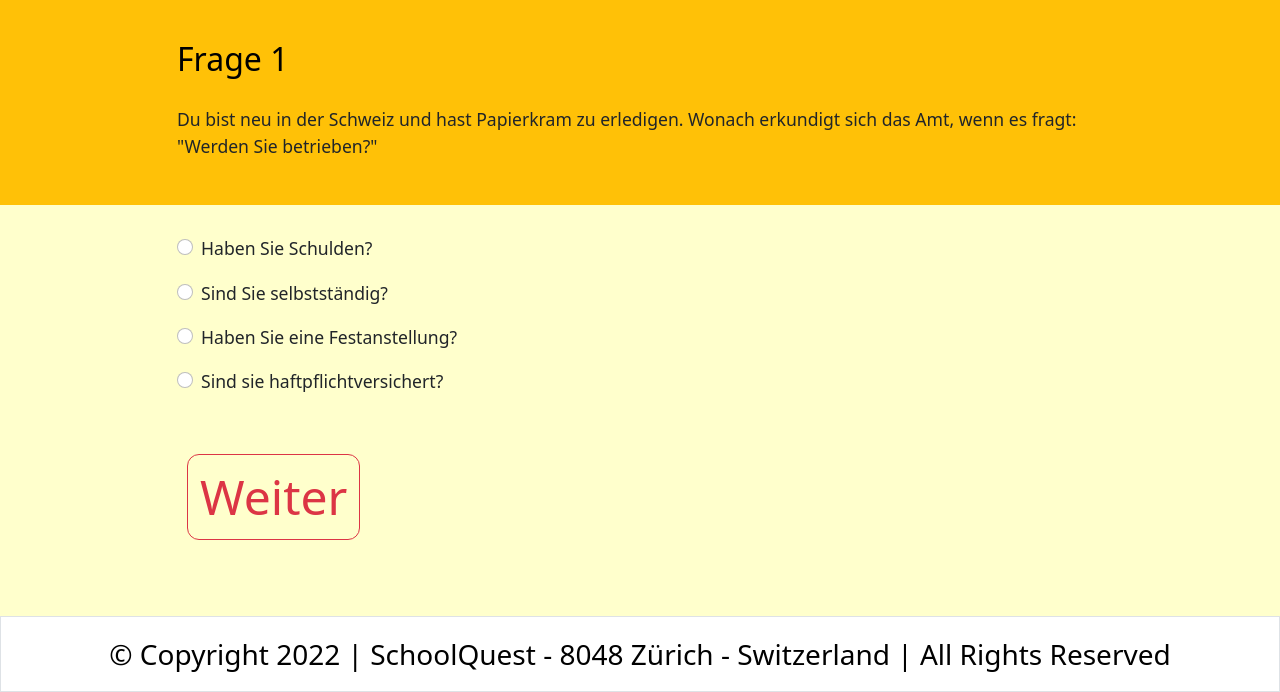
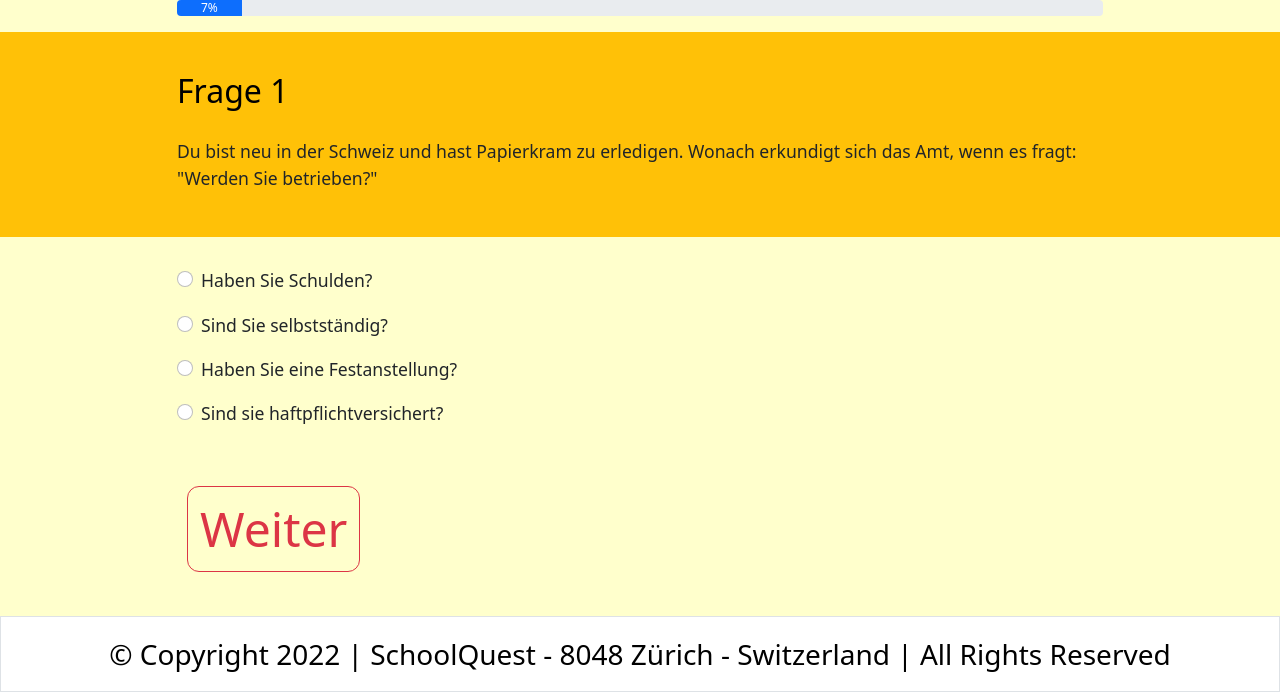
Before and after one commit to ruslan70/-SchulQuest, a PHP site: page /question-01.php in a window 1280 px wide. Shown: the part 108-800 px from the top of the page. Run offline with PHP 8.4, Linux system fonts and the light colour scheme.

Commit message:
progress-bar.php with Ruslan

```diff
--- a/includes/progress-bar.php
+++ /dev/null
@@ -1,6 +0,0 @@
-<div class="container mt-3">
-        <h2>Progress Bar With Label</h2>
-        <div class="progress">
-            <div class="progress-bar" style="width:100%">100%</div>
-        </div>
-    </div>
--- a/question-01.php
+++ b/question-01.php
@@ -2,10 +2,24 @@
 <?php include "includes/head.php"; ?>
 
 <?php include "includes/header.php";?>
+
+
 <main>
+    <div>
+        <div class="container">
+            <div class="row">
+                <div class="col-1"></div>
+                <div class="col-10">
+                    <div class="progress">
+                    <div class="progress-bar" style="width:7%">7%</div>
+                </div>
+                <div class="col-1"></div>
+            </div>
+        </div>
+    </div>
     <!-- Hier kommt noch der Data-Collector-->
     <div>
-        <div class="container-fluid bg-warning text-dark">
+        <div class="container-fluid bg-warning text-dark mt-3">
             <div class="container">
                 <div class="row">
                     <div class="col-1"></div>
```
